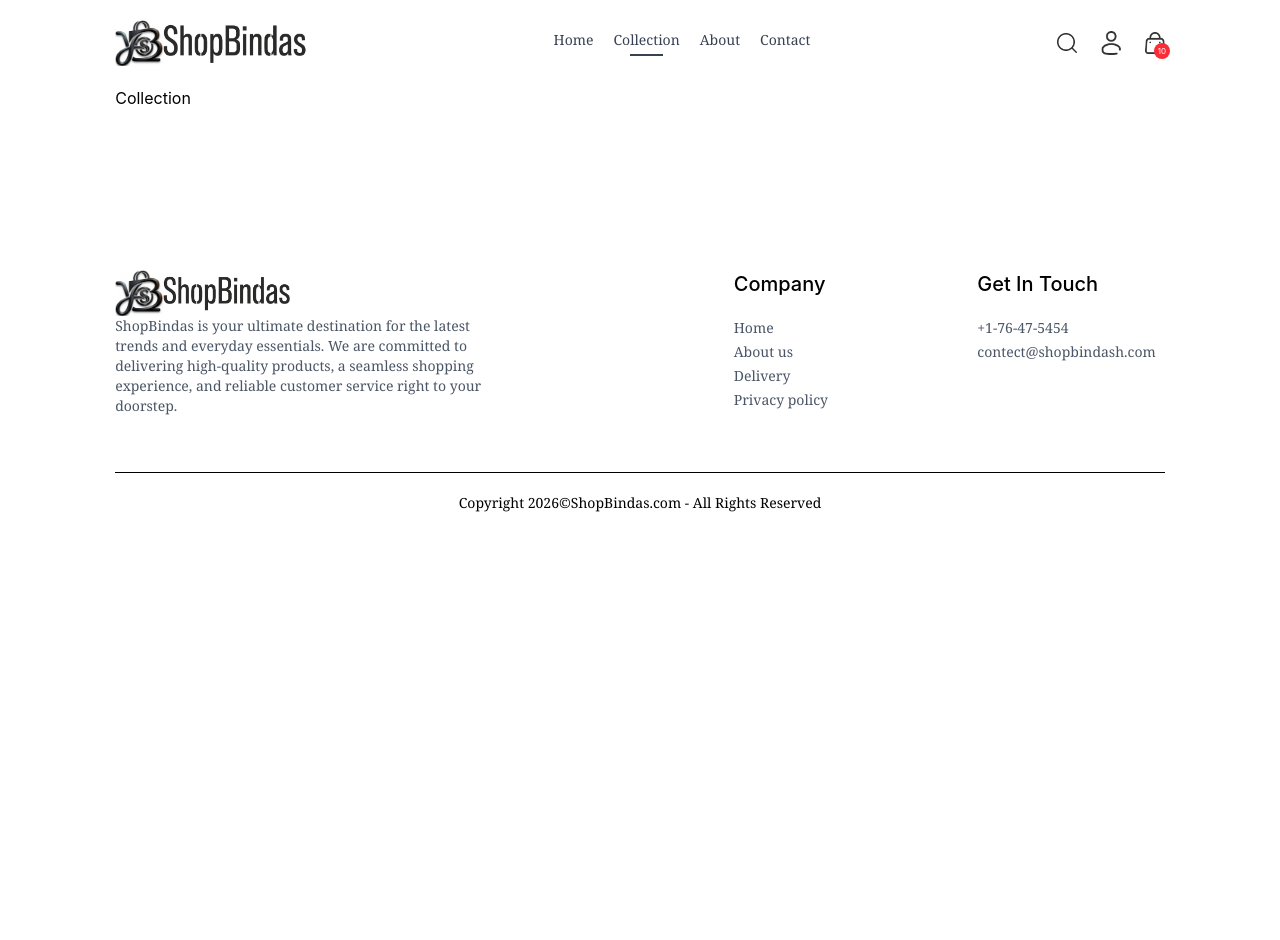
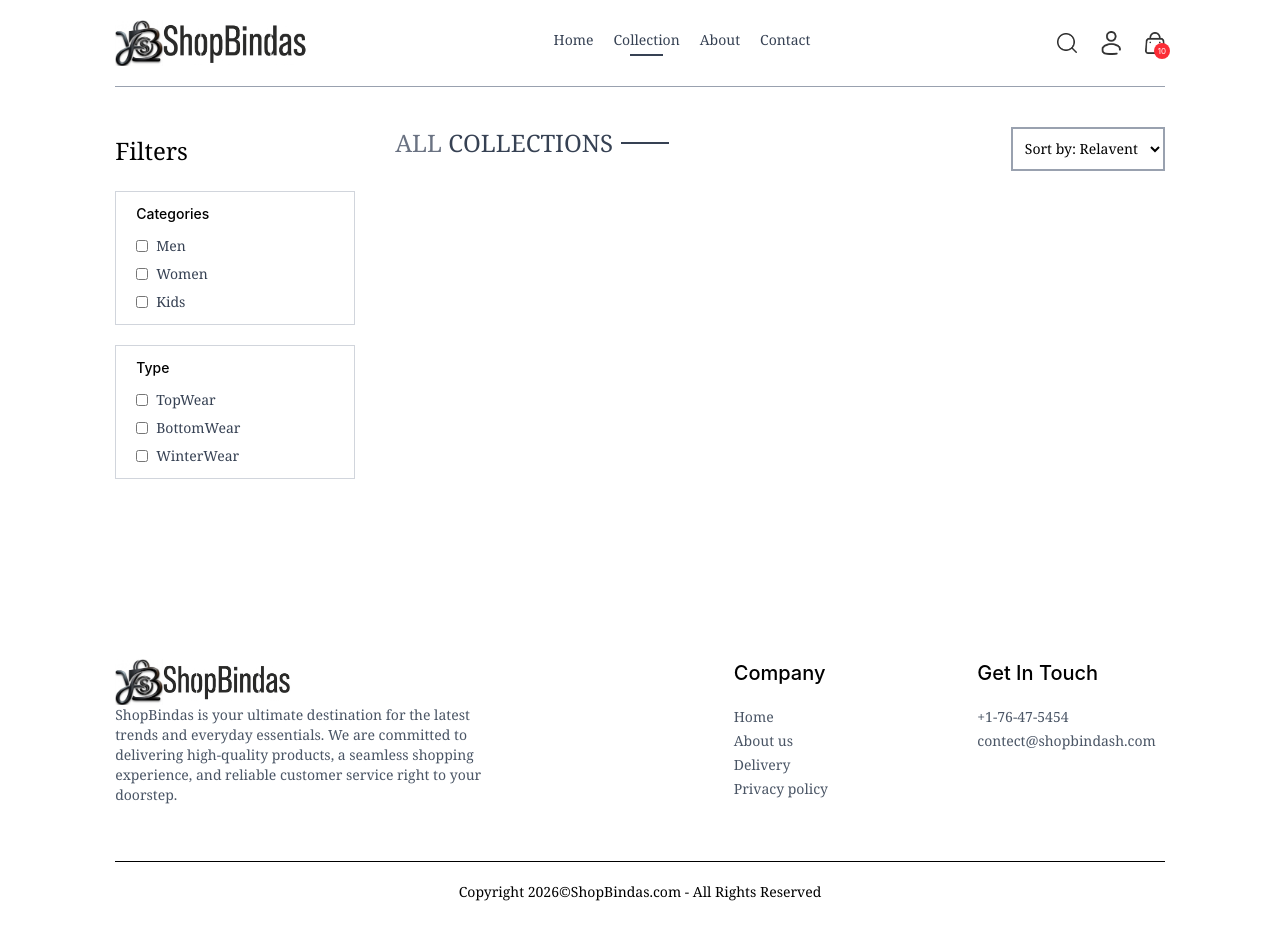
Before and after one commit to Ayush94Kumar/ShopBindas, a React (Vite) app in the folder frontend/: page /collection in a window 1280 px wide. Shown: the top 940 px of the page. Before the commit the page ends 800 px from the top, so only its background shows below. Built offline with nearby package versions, Linux system fonts and the light colour scheme.

Commit message:
Added Collection Filter

```diff
--- a/frontend/src/components/Footer.jsx
+++ b/frontend/src/components/Footer.jsx
@@ -3,7 +3,9 @@
 
 const Footer = () => {
   return (
+    // div for footer
     <div className='flex flex-col sm:grid grid-cols-[3fr_1fr_1fr] gap-14 my-10 mt-40 text-sm'>
+      {/* overview of company */}
         <div>
             <div className='flex items-center gap-0'>
              <img src={assets.company_logo} alt="" className='w-12' />
@@ -13,6 +15,7 @@
             ShopBindas is your ultimate destination for the latest trends and everyday essentials. We are committed to delivering high-quality products, a seamless shopping experience, and reliable customer service right to your doorstep.
             </p>
         </div>
+        {/* website functions */}
         <div>
             <p className='text-xl font-medium mb-5'>Company</p>
             <ul className='flex flex-col gap-1 text-gray-600 font-serif'>
@@ -22,7 +25,7 @@
                 <li>Privacy policy</li>
             </ul>
         </div>
-
+      {/* how to contect */}
         <div>
             <p className='text-xl font-medium mb-5'>Get In Touch</p>
             <ul className='flex flex-col gap-1 text-gray-600 font-serif'>
--- a/frontend/src/pages/Collection.jsx
+++ b/frontend/src/pages/Collection.jsx
@@ -1,9 +1,65 @@
-import React from 'react'
+import React, { useContext, useState } from 'react';
+import { ShopContext } from '../context/ShopContext';
+import { assets } from '../assets/assets';
+import Title from '../components/Title'
 
 const Collection = () => {
+  const { products } = useContext(ShopContext);
+  const [showFilter, setShowFilter] = useState(false);
+
   return (
-    <div>Collection</div>
-  )
+    <div className='flex flex-col sm:flex-row gap-1 sm:gap-10 pt-10 border-t border-gray-400'>
+        {/* filter the product on left side */}
+        <div className='min-w-60'>
+          <p  onClick={()=>setShowFilter(!showFilter)} className='my-2 text-2xl flex items-center cursor-pointer gap-2 font-serif'>Filters
+            <img className={` text-gray-600 h-3 sm:hidden ${showFilter ? 'rotate-90':''}`} src={assets.dropdown_icon} alt="" />
+          </p>
+          {/* category filter */}
+          <div className={`border border-gray-300 pl-5 py-3 mt-6 ${showFilter ?'':'hidden'} sm:block`}>
+            <p className='mb-3 text-sm font-medium'>Categories</p>
+            <div className='flex flex-col gap-2 text-sm font-light text-gray-700 '>
+              <p className='flex gap-2 font-serif'>
+                <input type="checkbox" className='w-3' value={'Men'}/>Men
+              </p>
+              <p className='flex gap-2 font-serif'>
+                <input type="checkbox" className='w-3' value={'Women'}/>Women
+              </p>
+              <p className='flex gap-2 font-serif'>
+                <input type="checkbox" className='w-3' value={'Kids'}/>Kids
+              </p>
+            </div>
+          </div>
+          {/* subcategories filter */}
+           <div className={`border border-gray-300 pl-5 py-3 my-5 ${showFilter ? '' :'hidden'} sm:block`}>
+            <p className='mb-3 text-sm font-medium'>Type</p>
+            <div className='flex flex-col gap-2 text-sm font-light text-gray-700 '>
+              <p className='flex gap-2 font-serif'>
+                <input type="checkbox" className='w-3' value={'TopWear'}/>TopWear
+              </p>
+              <p className='flex gap-2 font-serif'>
+                <input type="checkbox" className='w-3' value={'BottomWear'}/>BottomWear
+              </p>
+              <p className='flex gap-2 font-serif'>
+                <input type="checkbox" className='w-3' value={'WeanterWear'}/>WinterWear
+              </p>
+            </div>
+          </div>
+        </div>
+        {/* right side list of collections */}
+        <div className='flex-1'>
+          <div className='flex justify-between text-base sm:text-2xl mb-4'>
+            <Title text1={'ALL'} text2={'COLLECTIONS'}/>
+            {/* Actual filter of products */}
+            <select className='border-2 border-gray-400 text-sm px-2 font-serif cursor-pointer'>
+              <option value="relevent">Sort by: Relavent</option>
+              <option value="low-high">Price:Low-High</option>
+              <option value="high-low">Price:High-Low</option>
+            </select>
+          </div>
+
+        </div>
+    </div>
+  );
 }
 
-export default Collection
+export default Collection;
```
Also changed, not shown: frontend/src/components/BestSeller.jsx (+8 -0 lines).
